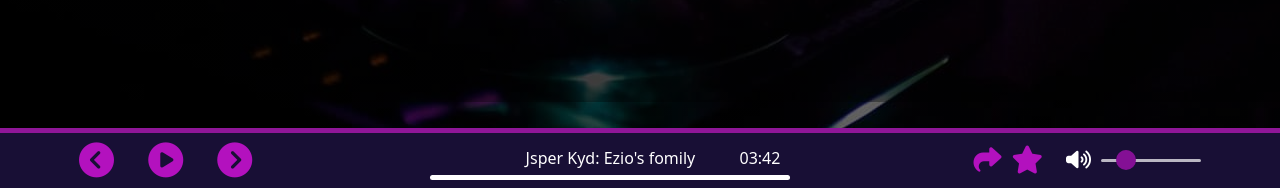
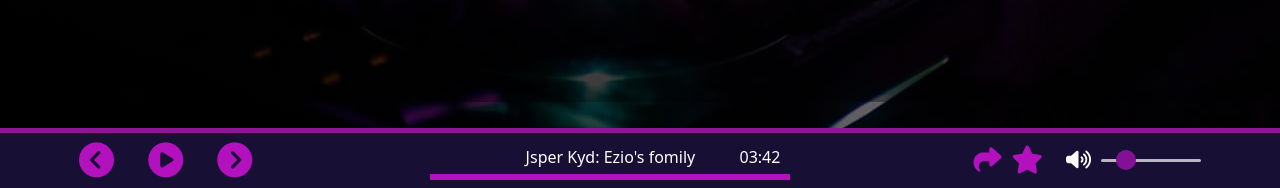
Before and after one commit to sheyx-bekzod/music, a Python web app: template templates/singer_info.html in a window 1280 px wide. Shown: the part 612-800 px from the top of the page. Run offline with Jinja, Linux system fonts and the light colour scheme; the template is opened without the code that fills it, so the values that code supplies are empty; some libraries are stand-ins or nearby versions.

```diff
--- a/static/base.js
+++ b/static/base.js
@@ -320,8 +320,6 @@ window.addEventListener('load', () => {
     const percent = (currentTime / duration) * 100;
 
     progress.style.width = `${percent}%`;
-    progress.style.height = '5px'
-    progress.style.background = 'red'
   }
 
   function setProgress(e) {
--- a/static/css/main.css
+++ b/static/css/main.css
@@ -652,9 +652,15 @@ ul {
 
 .progress_container {
     width: 90%;
-    height: 5px;
-    border-radius: 50px;
+    height: 6px;
     background: #fff;
+    cursor: pointer;
+}
+
+.progres {
+    background: #b311be;
+    height: 6px;
+    cursor: pointer;
 }
 
 
```
